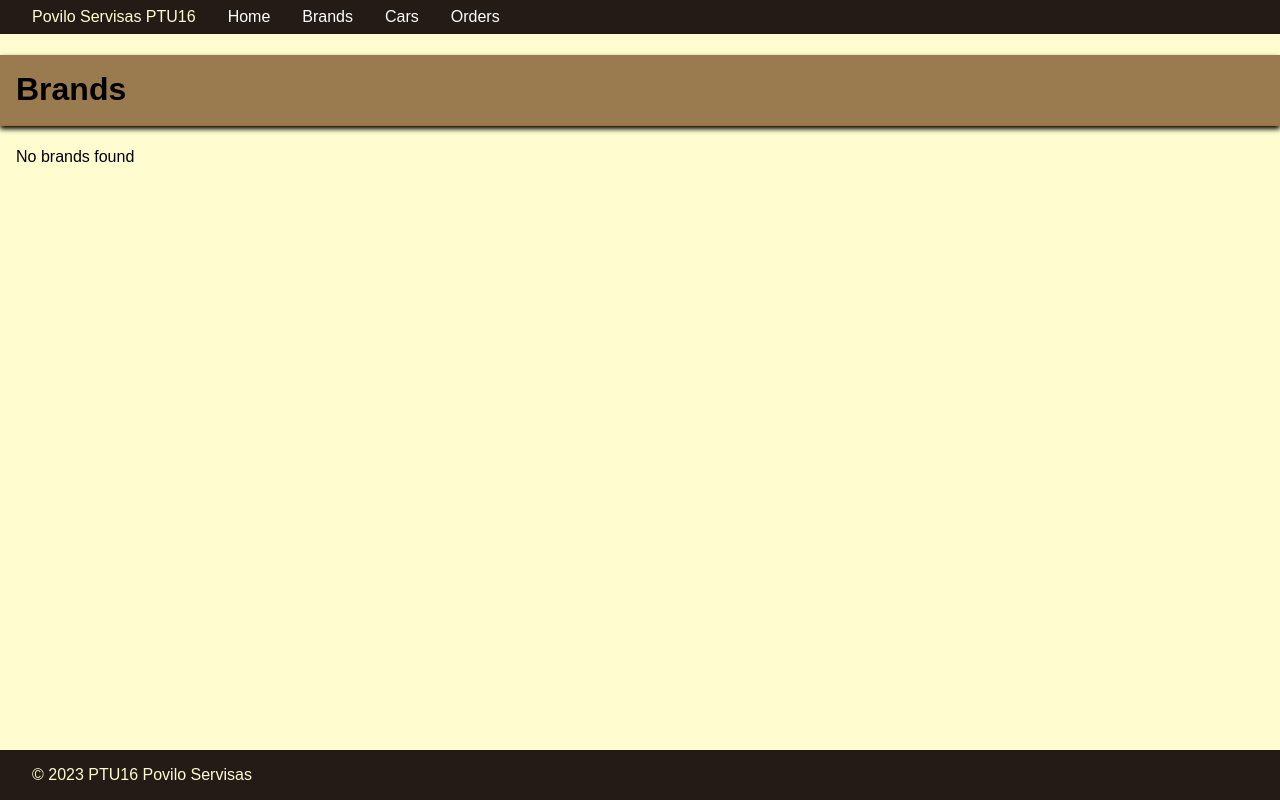
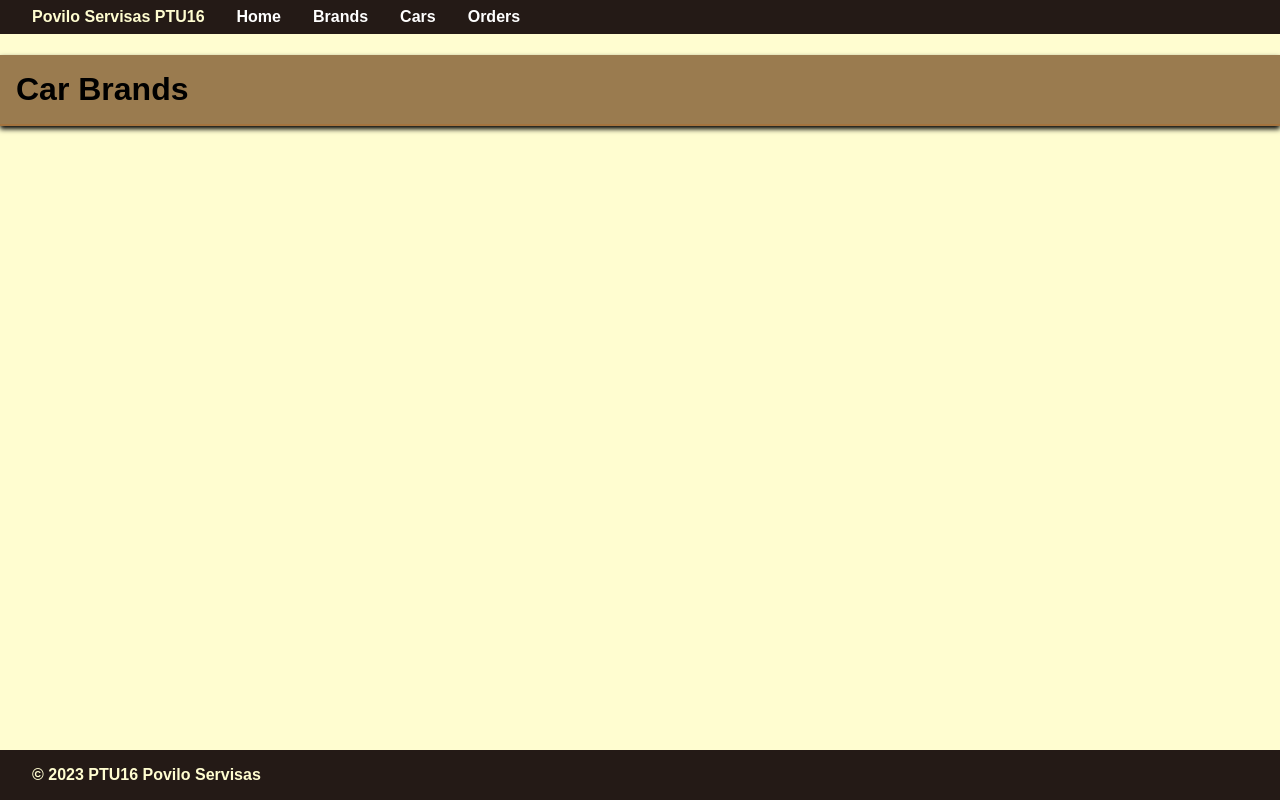
Before and after one commit to povilastsk/ptu16_autoservisas, a Django app: page /brands/ in a window 1280 px wide. Run offline with Django 4.2, Linux system fonts and the light colour scheme; data that the repository does not hold is empty.

Commit message:
brands are links and css

```diff
--- a/povilo_servisas/autoservisas/static/css/base_style.css
+++ b/povilo_servisas/autoservisas/static/css/base_style.css
@@ -5,6 +5,7 @@ body{
     display: flex;
     flex-direction: column;
     min-height: 100vh;
+    font-weight: bold;
 }
 main {
     flex-grow: 1;
--- a/povilo_servisas/autoservisas/templates/library/brand_list.html
+++ b/povilo_servisas/autoservisas/templates/library/brand_list.html
@@ -1,14 +1,12 @@
 {% extends "base.html" %}
-{% block title %}Cars in {{ block.super }}{% endblock title %}
+{% block title %}Brands in {{ block.super }}{% endblock title %}
 {% block content %}
-<h1>Brands</h1>
+<h1>Car Brands</h1>
 {% if brand_list %}
-    <ul class="cool-list">
+    <ul class="brand-list">
         {% for brand in brand_list %}
-            <li>{{ brand }}</li>
+            <li><a href="{% url 'brand_detail' brand.make %}">{{ brand.make }}</a></li>
         {% endfor %}
     </ul>
-{% else %}
-    <p>No brands found</p>
 {% endif %}
 {% endblock content %}
--- a/povilo_servisas/autoservisas/templates/library/order_list.html
+++ b/povilo_servisas/autoservisas/templates/library/order_list.html
@@ -3,7 +3,7 @@
 {% block content %}
 <h1>Order list</h1>
 {% if order_list %}
-    <ul class="cool-list">
+    <ul class="order-list">
         {% for order in order_list %}
             <li>{{ order }}</li>
         {% endfor %}
--- a/povilo_servisas/autoservisas/urls.py
+++ b/povilo_servisas/autoservisas/urls.py
@@ -3,7 +3,8 @@ from . import views
 
 urlpatterns = [
     path('', views.index, name='index'),
-    path("brands/", views.brands, name="brands"),
-    path("cars/", views.cars, name="cars"),
-    path("orders/", views.orders, name="orders"),
+    path('brands/', views.brands, name='brands'),
+    path('cars/', views.cars, name='cars'),
+    path('brands/<str:brand>/', views.brand_detail, name='brand_detail'),
+    path('orders/', views.orders, name='orders'),
 ]
--- a/povilo_servisas/autoservisas/views.py
+++ b/povilo_servisas/autoservisas/views.py
@@ -23,11 +23,20 @@ def parts_and_services(request):
     )
 
 def brands(request):
-    brands = models.CarModel.objects.all()
-    unique_brands = sorted(set(model.make for model in brands))
+    unique_brands = models.CarModel.objects.values("make").distinct()
     return render(
         request,
-        "library/brand_list.html", {"brand_list": unique_brands})
+        "library/brand_list.html",
+        {"brand_list": unique_brands},
+    )
+
+def brand_detail(request, brand):
+    car_models = models.CarModel.objects.filter(make=brand)
+    return render(
+        request,
+        "library/brand_detail.html",
+        {"brand": brand, "car_models": car_models},
+    )
 
 def cars(request):
     return render(
```
Also changed, not shown: other parts of povilo_servisas/autoservisas/static/css/base_style.css (+34 -0 lines), povilo_servisas/autoservisas/templates/library/brand_detail.html (added, +15 -0 lines).
